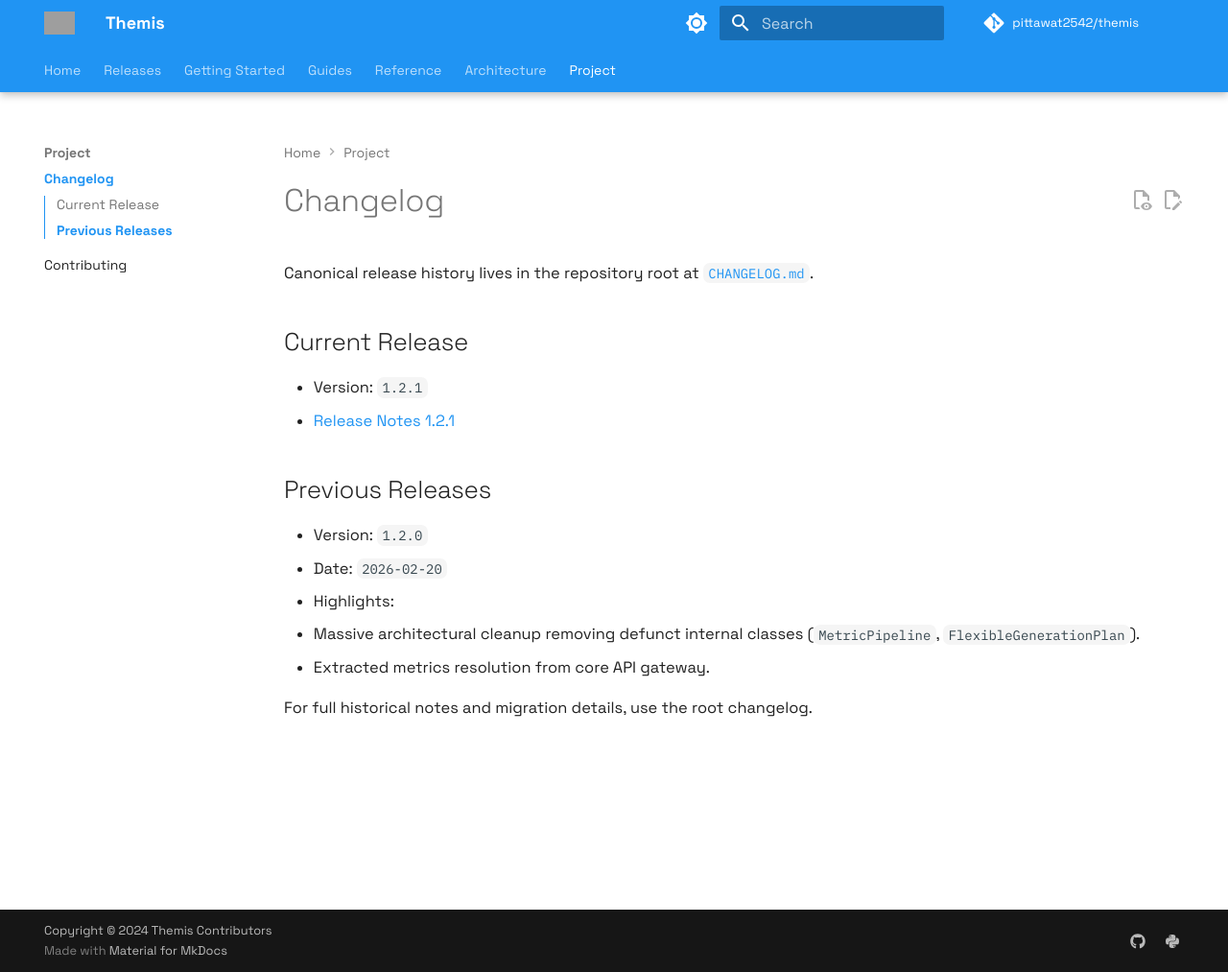
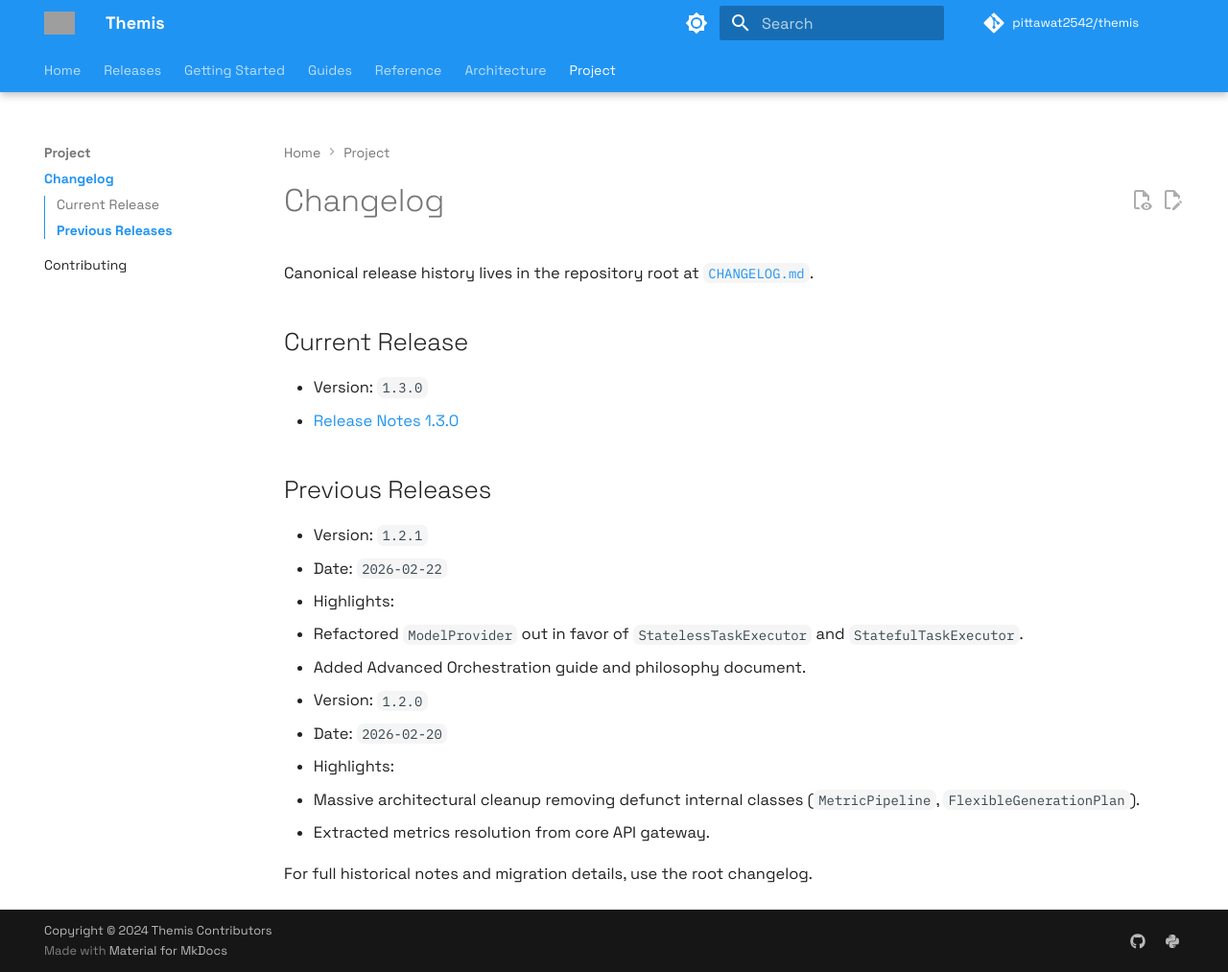
Before and after one commit to Pittawat2542/themis, an MkDocs documentation site: the page built from docs/CHANGELOG.md, in a window 1280 px wide and 1013 px high. Shown: the whole window at 96% size. Built offline with MkDocs 1.6.1 and Material for MkDocs 9.7.7, drawn with Linux system fonts in a browser that asks for light colours; comment, search, counter and statistics services are not loaded; the version menu is left out; grey boxes are pictures that could not be loaded.

Commit message:
chore(release): bump version to 1.3.0
Updates pyproject.toml, CITATION.cff, and changelogs.

```diff
--- a/docs/CHANGELOG.md
+++ b/docs/CHANGELOG.md
@@ -4,10 +4,16 @@ Canonical release history lives in the repository root at [`CHANGELOG.md`](https
 
 ## Current Release
 
-- Version: `1.2.1`
-- [Release Notes 1.2.1](releases/1.2.1.md)
+- Version: `1.3.0`
+- [Release Notes 1.3.0](releases/1.3.0.md)
 
 ## Previous Releases
+- Version: `1.2.1`
+- Date: `2026-02-22`
+- Highlights:
+  - Refactored `ModelProvider` out in favor of `StatelessTaskExecutor` and `StatefulTaskExecutor`.
+  - Added Advanced Orchestration guide and philosophy document.
+
 - Version: `1.2.0`
 - Date: `2026-02-20`
 - Highlights:
--- a/pyproject.toml
+++ b/pyproject.toml
@@ -4,7 +4,7 @@ build-backend = "setuptools.build_meta"
 
 [project]
 name = "themis-eval"
-version = "1.2.1"
+version = "1.3.0"
 description = "Lightweight evaluation platform for LLM experiments"
 readme = "README.md"
 requires-python = ">=3.12"
```
Also changed, not shown: CHANGELOG.md (+12 -0 lines), docs/releases/1.3.0.md (added, +14 -0 lines), 1 other file.
